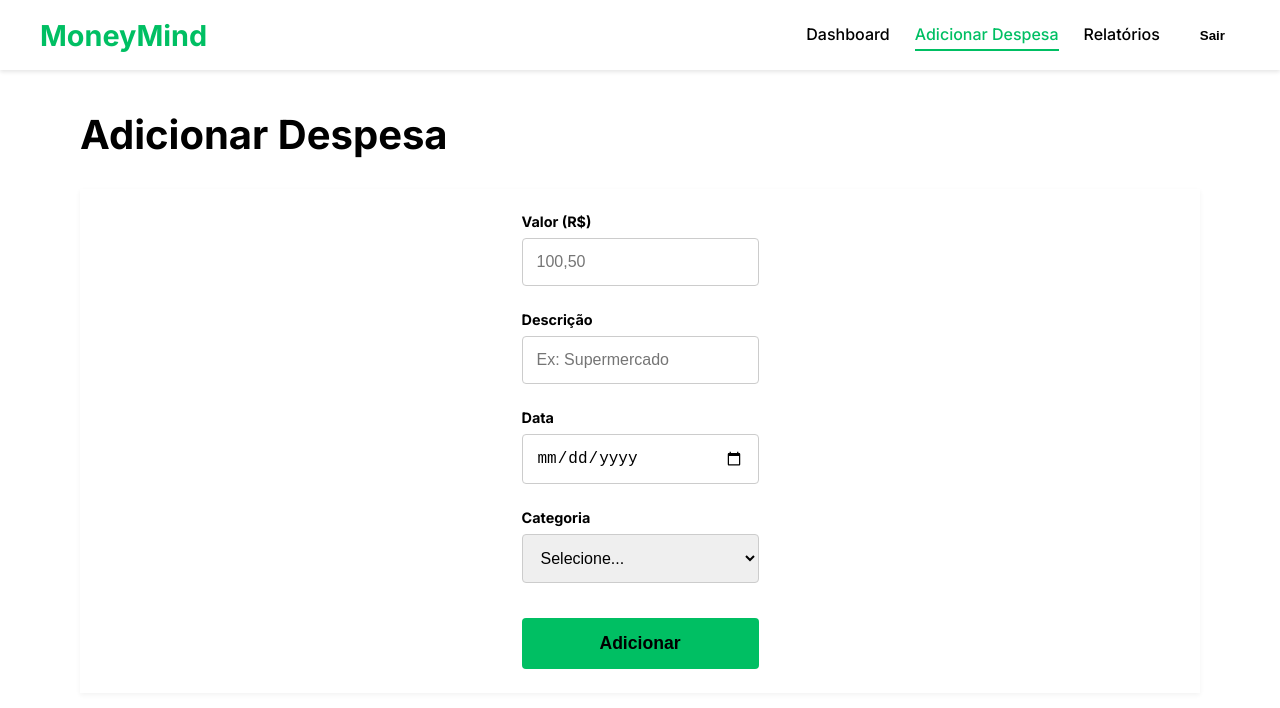
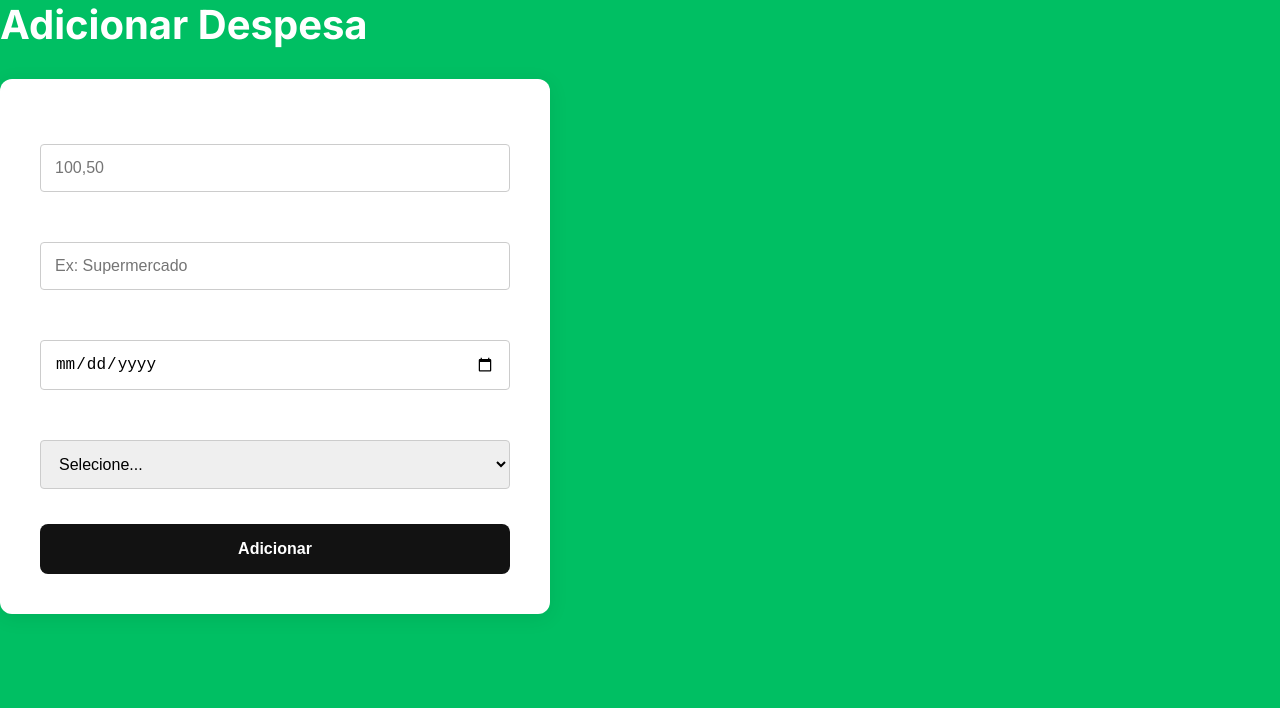
Before and after one commit to YuriClovandi/MoneyMind, a React (Create React App) app: page /dashboard in a window 1280 px wide. Both pictures are taken after a click on the button "Adicionar nova despesa". Shown: the top 708 px of the page. Built offline with nearby package versions, Linux system fonts and the light colour scheme.

Commit message:
Alterações nos componentes do app

```diff
--- a/src/componentes/common/Button/index.js
+++ b/src/componentes/common/Button/index.js
@@ -1,15 +1,11 @@
+// src/componentes/common/Button/index.js
 import React from 'react';
 import './style.css';
 
-const Button = ({ children, type = 'submit', onClick, fullWidth = false }) => {
-  const widthClass = fullWidth ? 'full-width' : '';
-
+const Button = ({ children, type, onClick, variant = 'primary' }) => {
+  const className = `button button--${variant}`;
   return (
-    <button
-      type={type}
-      onClick={onClick}
-      className={`common-button ${widthClass}`}
-    >
+    <button type={type} onClick={onClick} className={className}>
       {children}
     </button>
   );
--- a/src/componentes/common/Button/style.css
+++ b/src/componentes/common/Button/style.css
@@ -1,19 +1,35 @@
-.common-button {
-  padding: 12px 20px;
-  border: none;
-  border-radius: 4px;
-  background-color: var(--dark-gray);
-  color: var(--white);
-  font-size: 1rem;
-  font-weight: bold;
-  cursor: pointer;
-  transition: background-color 0.2s;
+/* src/componentes/common/Button/style.css */
+.button {
+    width: 100%;
+    padding: 15px;
+    border-radius: 8px;
+    font-size: 16px;
+    font-weight: 700;
+    cursor: pointer;
+    text-align: center;
+    border: 1px solid transparent;
+    transition: all 0.3s ease;
+    margin-top: 10px; /* Espaçamento entre botões */
 }
 
-.common-button:hover {
-  background-color: #3a506b;
+/* Botão de Entrar (preto com texto branco) */
+.button--primary {
+    background-color: var(--text-dark);
+    color: white;
 }
 
-.common-button.full-width {
-  width: 100%;
+.button--primary:hover {
+    opacity: 0.9;
 }
+
+/* Botão de Criar Conta (fundo branco, borda preta) */
+.button--secondary {
+    background-color: white;
+    color: var(--text-dark);
+    border: 1px solid #ccc;
+}
+
+.button--secondary:hover {
+    background-color: #f2f2f2;
+    border-color: #aaa;
+}
--- a/src/componentes/common/Card/style.css
+++ b/src/componentes/common/Card/style.css
@@ -1,10 +1,9 @@
+/* src/componentes/common/Card/style.css */
 .card {
-  background-color: var(--white);
-  /* O design original usa cantos retos para um visual moderno */
-  border-radius: 0;
-  padding: 24px;
-  box-shadow: 0 2px 5px rgba(0, 0, 0, 0.05); /* Sombra mais sutil */
+  background-color: #ffffff;
+  padding: 40px;
+  border-radius: 12px;
+  box-shadow: 0 4px 20px rgba(0, 0, 0, 0.08);
   width: 100%;
-  display: flex; /* Facilita o alinhamento interno */
-  flex-direction: column;
+  max-width: 550px; /* Aumentado de 420px para 550px */
 }
--- a/src/componentes/layout/AuthLayout/index.js
+++ b/src/componentes/layout/AuthLayout/index.js
@@ -1,15 +1,19 @@
+// src/componentes/layout/AuthLayout/index.js
 import React from 'react';
+import logo from '../../../assets/images/MoneyMind.png';
 import './style.css';
 
 const AuthLayout = ({ children }) => {
-  return (
-    <div className="auth-layout-container">
-      <div className="auth-form-card">
-        <h1 className="auth-logo-text">MoneyMind</h1>
-        {children}
-      </div>
-    </div>
-  );
+    return (
+        <div className="split-screen-layout">
+            <div className="split-screen-layout__left">
+                <img src={logo} alt="MoneyMind Logo" className="large-logo" />
+            </div>
+            <div className="split-screen-layout__right">
+                {children}
+            </div>
+        </div>
+    );
 };
 
 export default AuthLayout;
--- a/src/componentes/layout/AuthLayout/style.css
+++ b/src/componentes/layout/AuthLayout/style.css
@@ -1,35 +1,31 @@
-.auth-layout-container {
+/* src/componentes/layout/AuthLayout/style.css */
+.split-screen-layout {
+  display: flex;
+  min-height: 100vh;
+  /* A MUDANÇA PRINCIPAL: A tela inteira agora tem o fundo verde */
+  background-color: var(--primary-green);
+}
+
+.split-screen-layout__left {
+  width: 50%;
   display: flex;
   justify-content: center;
   align-items: center;
-  min-height: 100vh;
-  background-color: var(--primary-green);
-  padding: 20px;
+  padding: 40px;
 }
 
-.auth-form-card {
-  background-color: var(--white);
-  padding: 40px;
-  border-radius: 8px;
-  box-shadow: 0 10px 25px rgba(0,0,0,0.1);
+.large-logo {
+  max-width: 500px;
   width: 100%;
-  max-width: 400px;
-  text-align: center;
+  height: auto;
+
 }
 
-.auth-logo-text {
-  font-size: 2.5rem;
-  color: var(--primary-green);
-  margin-bottom: 30px;
+.split-screen-layout__right {
+  width: 50%;
+  /* O fundo cinza foi REMOVIDO daqui */
+  display: flex;
+  justify-content: center;
+  align-items: center;
+  padding: 70px;
 }
-
-.auth-form-card a {
-    color: var(--primary-green);
-    text-decoration: none;
-    margin-top: 15px;
-    display: inline-block;
-}
-
-.auth-form-card h2 {
-    margin-bottom: 25px;
-}
--- a/src/componentes/layout/MainLayout/index.js
+++ b/src/componentes/layout/MainLayout/index.js
@@ -1,34 +1,13 @@
+// src/componentes/layout/MainLayout/index.js
 import React from 'react';
-import { NavLink, useNavigate } from 'react-router-dom';
 import './style.css';
 
 const MainLayout = ({ children }) => {
-  const navigate = useNavigate();
-
-  const handleLogout = () => {
-    // Adicionar lógica de logout (limpar token, etc)
-    console.log("Usuário deslogado");
-    navigate('/');
-  };
-
-  return (
-    <div className="main-layout">
-      <header className="main-header">
-        <div className="header-content">
-          <h1 className="logo">MoneyMind</h1>
-          <nav>
-            <NavLink to="/dashboard">Dashboard</NavLink>
-            <NavLink to="/add-expense">Adicionar Despesa</NavLink>
-            <NavLink to="/reports">Relatórios</NavLink>
-            <button onClick={handleLogout} className="logout-button">Sair</button>
-          </nav>
+    return (
+        <div className="main-layout">
+            {children}
         </div>
-      </header>
-      <main className="main-content">
-        {children}
-      </main>
-    </div>
-  );
+    );
 };
 
 export default MainLayout;
--- a/src/componentes/layout/MainLayout/style.css
+++ b/src/componentes/layout/MainLayout/style.css
@@ -1,72 +1,6 @@
+/* src/componentes/layout/MainLayout/style.css */
 .main-layout {
-  display: flex;
-  flex-direction: column;
+  background-color: var(--primary-green);
   min-height: 100vh;
+  color: white;
 }
-
-.main-header {
-  background-color: var(--white);
-  box-shadow: 0 2px 4px rgba(0,0,0,0.1);
-  padding: 0 40px;
-  position: sticky;
-  top: 0;
-  z-index: 1000;
-}
-
-.header-content {
-  display: flex;
-  justify-content: space-between;
-  align-items: center;
-  max-width: 1200px;
-  margin: 0 auto;
-  height: 70px;
-}
-
-.logo {
-  color: var(--primary-green);
-  font-size: 1.8rem;
-  margin: 0;
-}
-
-.main-header nav {
-  display: flex;
-  align-items: center;
-  gap: 25px;
-}
-
-.main-header nav a {
-  text-decoration: none;
-  color: var(--dark-gray);
-  font-weight: 500;
-  padding: 5px 0;
-  border-bottom: 2px solid transparent;
-  transition: color 0.2s, border-bottom-color 0.2s;
-}
-
-.main-header nav a:hover {
-  color: var(--primary-green);
-}
-
-.main-header nav a.active {
-  color: var(--primary-green);
-  border-bottom-color: var(--primary-green);
-}
-
-.logout-button {
-  background: var(--danger-red);
-  color: var(--white);
-  border: none;
-  padding: 8px 15px;
-  border-radius: 5px;
-  cursor: pointer;
-  font-weight: bold;
-}
-
-.main-content {
-  flex: 1;
-  padding: 40px;
-  background-color: var(--light-gray-bg);
-  max-width: 1200px;
-  width: 100%;
-  margin: 0 auto;
-}
```
